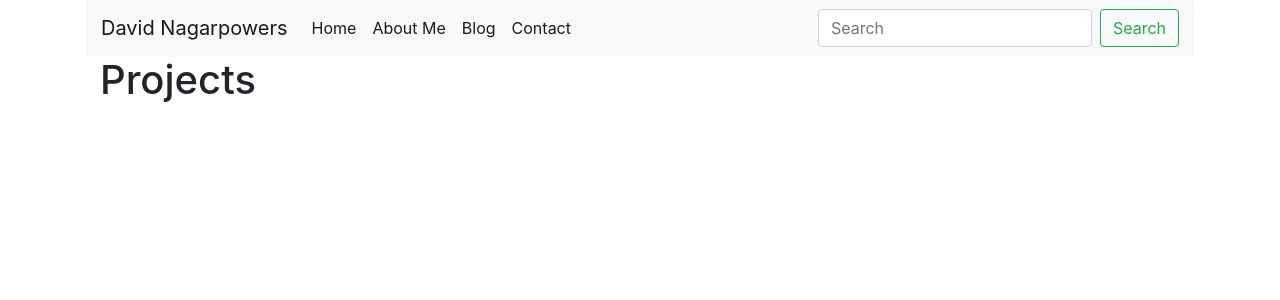
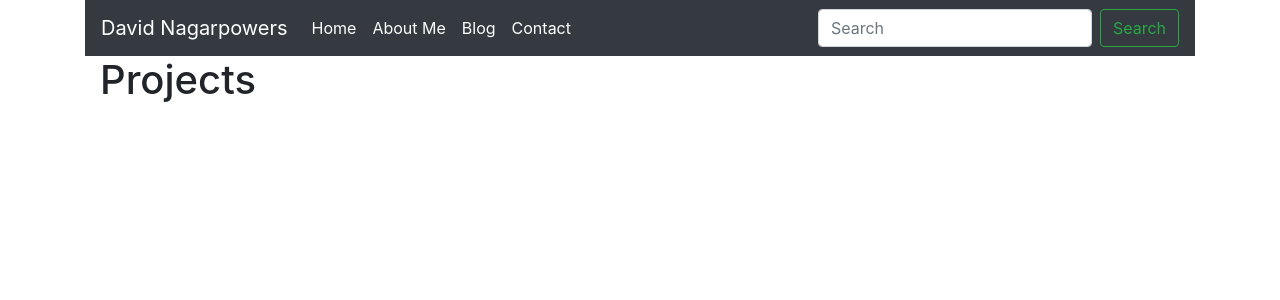
Before and after one commit to danyeric123/Django-Portfolio-Blog, a Django app: page /projects/ in a window 1280 px wide. Shown: the top 300 px of the page. Run offline with Django 3.2, Linux system fonts and the light colour scheme; data that the repository does not hold is empty; some libraries are stand-ins or nearby versions.

Commit message:
basic portfolio app functional

```diff
--- a/projects/templates/projects/all_projects.html
+++ b/projects/templates/projects/all_projects.html
@@ -8,7 +8,7 @@
     <div class="row">
       {% for project in projects %}
           <div class="col-md-4">
-              <div class="card mb-2">
+              <div class="card bg-light mb-3">
                   <img class="card-img-top" src="{% static project.image %}" alt="{{ project.description }}">
                   <div class="card-body">
                       <h5 class="card-title">{{ project.title }}</h5>
--- a/projects/templates/projects/base.html
+++ b/projects/templates/projects/base.html
@@ -9,7 +9,7 @@
 </head>
 <body>
   <div class="container">
-    <nav class="navbar navbar-expand-lg navbar-light bg-light">
+    <nav class="navbar navbar-expand-lg navbar-dark bg-dark">
       <a class="navbar-brand" href="{% url 'projects:all_projects' %}">David Nagarpowers</a>
       <button class="navbar-toggler" type="button" data-target=".navbar-collapse" data-target="#navbarSupportedContent" aria-controls="navbarSupportedContent" aria-expanded="false" aria-label="Toggle navigation">
         <span class="navbar-toggler-icon"></span>
```
